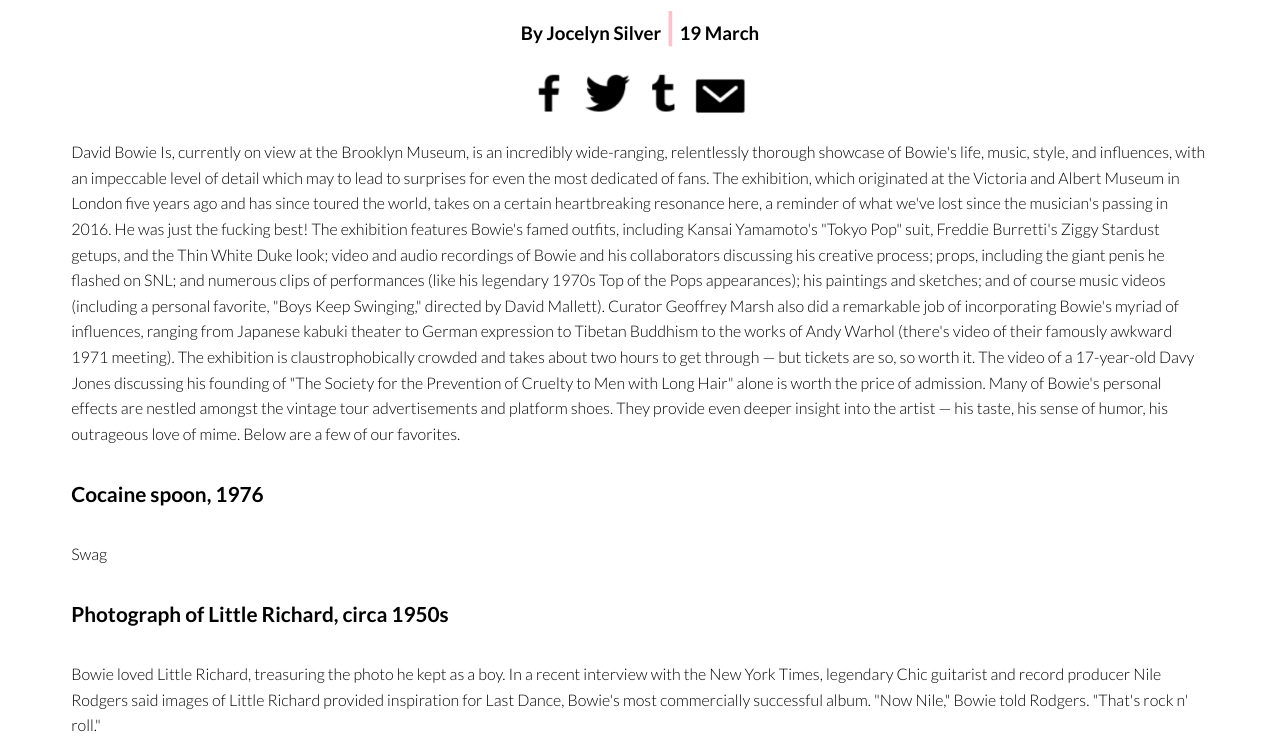
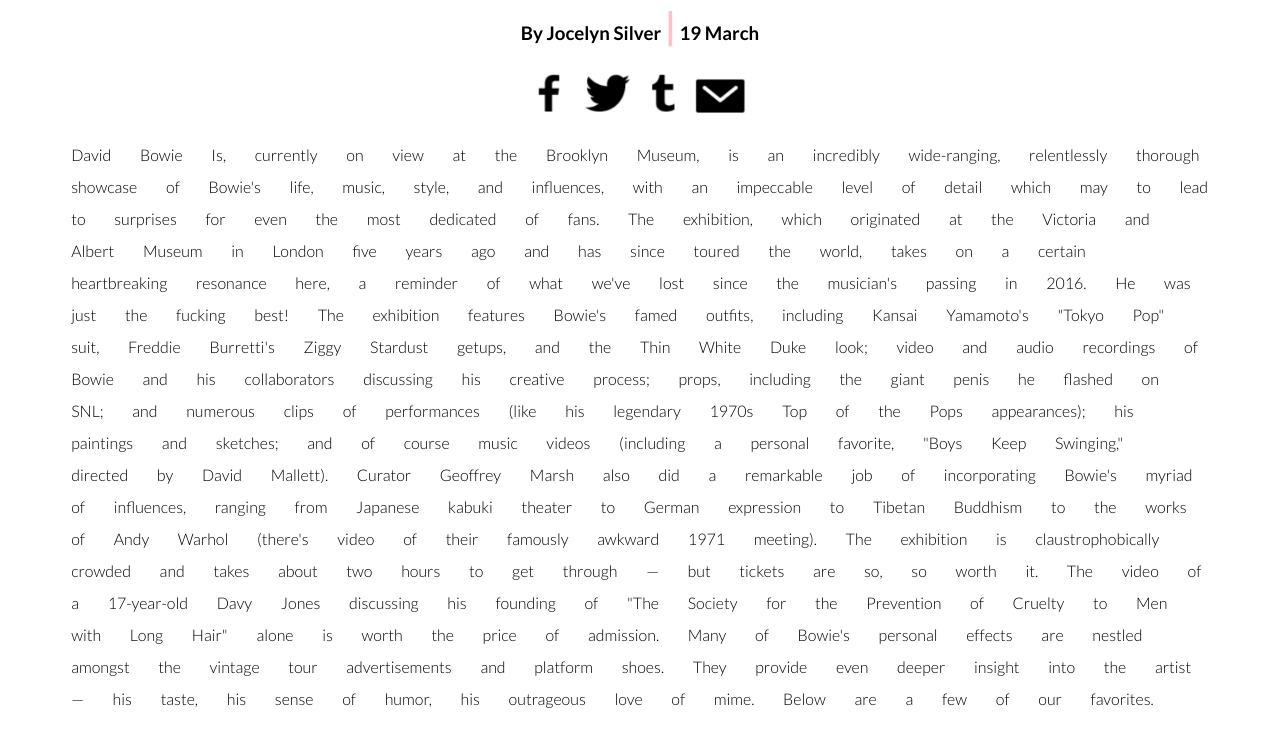
Before and after one commit to zuziab95/MMP200, a plain HTML site: page midterm/bowie.html in a window 1280 px wide. Shown: the part 1381-2128 px from the top of the page. Drawn offline with Linux system fonts and the light colour scheme.

Commit message:
Update styles.css

```diff
--- a/midterm/styles.css
+++ b/midterm/styles.css
@@ -305,8 +305,8 @@
 .articlepage p{
 	font-family: 'Lato', sans-serif;
 	font-weight: 300;
-	line-height: 1.6;
-	word-spacing: 1.3;
+	line-height: 4vh;
+	word-spacing: 2vw;
 }
 
 h5{
```
